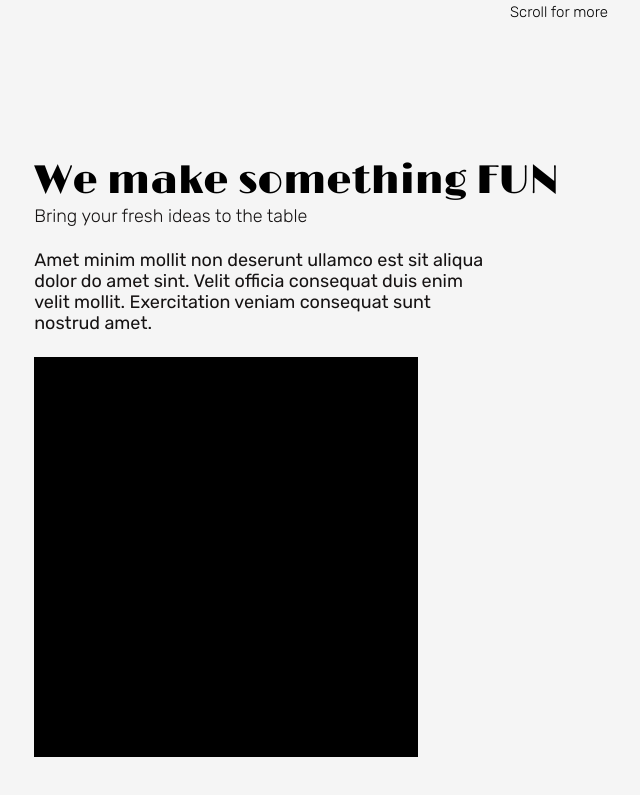
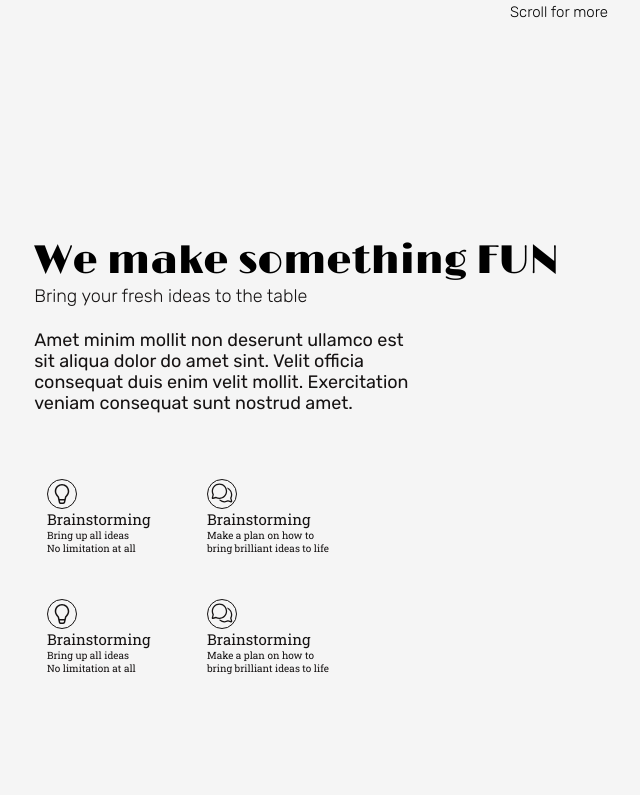
Before and after one commit to k3nzzy/Ladybug-Website, a React (Create React App) app: page /about in a window 1280 px wide. Shown: the part 703-1498 px from the top of the page, without its empty margins (81-721 px from the left). Built offline with nearby package versions, Linux system fonts and the light colour scheme.

Commit message:
half idea subsection added

```diff
--- a/src/pages/About/About.js
+++ b/src/pages/About/About.js
@@ -1,8 +1,11 @@
 import MainLayout from "../../components/Main Layout/Main Layout";
 import { AboutPage, Title, MajorText, MinorText, LineContainer, ProjectPage,
     ProjectLeft, ProjectRight, SectionTitle, SectionSubTitle, SectionContent,
-    SubSection} from "./Styles";
+    HalfSubSection, SubIdea, SubIdeaTitle, SubIdeaText} from "./Styles";
 import Line from "../../images/Line.svg"
+import LightBulb from "../../images/LightBulb.svg"
+import Bubble from "../../images/bubble.svg"
+
 
 export default function About() {
     return (
@@ -25,7 +28,30 @@ export default function About() {
                     <SectionContent>Amet minim mollit non deserunt ullamco est sit aliqua dolor do amet sint.
                         Velit officia consequat duis enim velit mollit.
                         Exercitation veniam consequat sunt nostrud amet.</SectionContent>
-                    <SubSection></SubSection>
+                    <HalfSubSection>
+                        <SubIdea>
+                            <img src={LightBulb} alt="lightbulb" />
+                            <SubIdeaTitle>Brainstorming</SubIdeaTitle>
+                            <SubIdeaText>Bring up all ideas<br/>No limitation at all</SubIdeaText>
+                        </SubIdea>
+                        <SubIdea>
+                            <img src={Bubble} alt="bubble" />
+                            <SubIdeaTitle>Brainstorming</SubIdeaTitle>
+                            <SubIdeaText>Make a plan on how to<br/>bring brilliant ideas to life</SubIdeaText>
+                        </SubIdea>
+                    </HalfSubSection>
+                    <HalfSubSection>
+                    <SubIdea>
+                            <img src={LightBulb} alt="lightbulb" />
+                            <SubIdeaTitle>Brainstorming</SubIdeaTitle>
+                            <SubIdeaText>Bring up all ideas<br/>No limitation at all</SubIdeaText>
+                        </SubIdea>
+                        <SubIdea>
+                            <img src={Bubble} alt="bubble" />
+                            <SubIdeaTitle>Brainstorming</SubIdeaTitle>
+                            <SubIdeaText>Make a plan on how to<br/>bring brilliant ideas to life</SubIdeaText>
+                        </SubIdea>
+                    </HalfSubSection>
                 </ProjectLeft>
                 <ProjectRight>
 
--- a/src/pages/About/Styles.js
+++ b/src/pages/About/Styles.js
@@ -79,7 +79,6 @@ export const ProjectLeft = styled.div`
 export const ProjectRight = styled.div`
     height: 90vh;
     width: 40vw;
-    background-color: #F5F5F5;
     display: flex;
     flex-direction: column;
     justify-content: start;
@@ -111,20 +110,48 @@ export const SectionContent = styled.p`
     font-weight: 400;
     font-size: 18px;
     line-height: 21px;
-    width: 454px;
-    height: 84px;
+    width: 30vw;
     margin-top: 3%;
     margin-bottom: 3%;
     color: #161313
 `;
 
-export const SubSection = styled.div`
-    height: 50vh;
-    width: 30vw;
-    background-color: black;
+export const HalfSubSection = styled.div`
+    height: 15vh;
+    width: 25vw;
     display: flex;
-    flex-direction: column;
+    flex-direction: row;
     justify-content: start;
     align-items: flex-start;
     flex-wrap: wrap;
 `;
+
+export const SubIdea = styled.div`
+    height: 20vh;
+    width: 12.5vw;
+    display: flex;
+    flex-direction: column;
+    justify-content: center;
+    align-items: baseline;
+    flex-wrap: wrap;
+`;
+
+export const SubIdeaTitle = styled.p`
+    font-family: 'Roboto Slab';
+    font-style: normal;
+    font-weight: 500;
+    font-size: 15px;
+    line-height: 20px;
+    margin-left: 1vw;
+    color: #161313;
+`;
+
+export const SubIdeaText = styled.p`
+    font-family: 'Roboto Slab';
+    font-style: normal;
+    font-weight: 100;
+    font-size: 10px;
+    line-height: 13px;
+    color: #161313;
+
+`;
```
Also changed, not shown: src/images/LightBulb.svg (renamed from src/images/lighbulb.svg).
